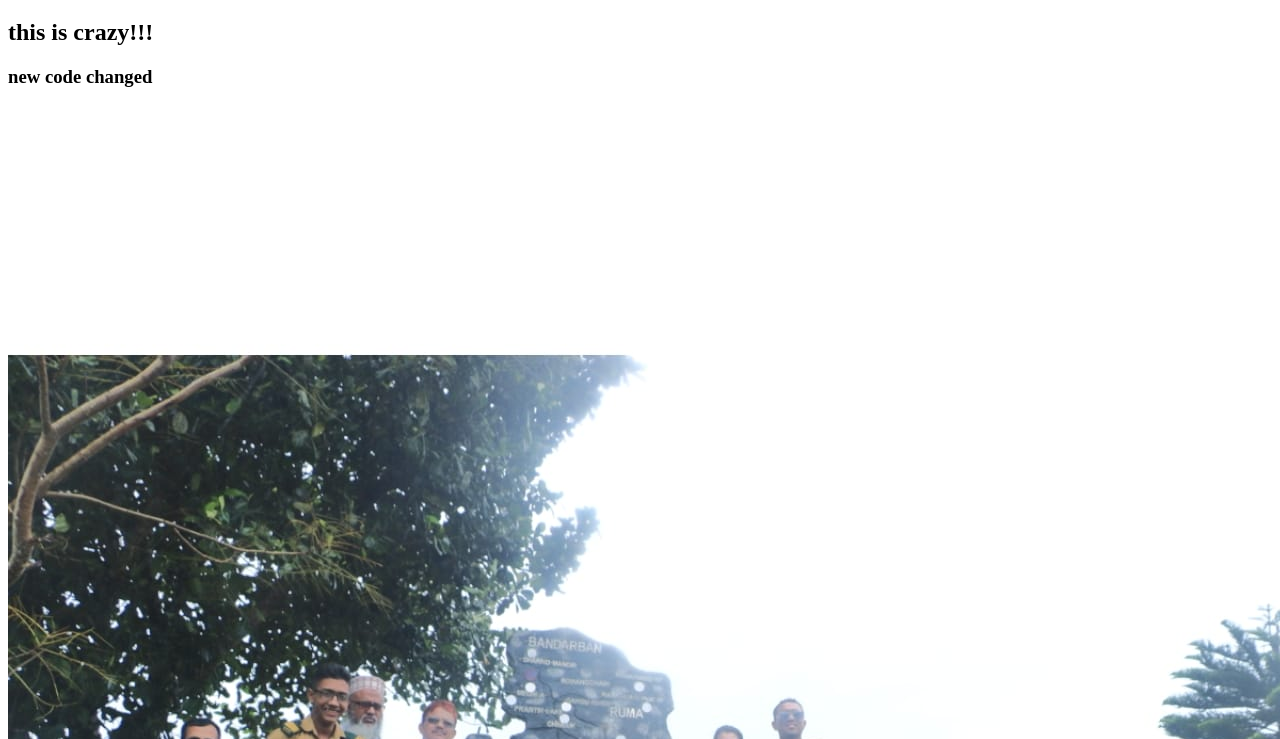
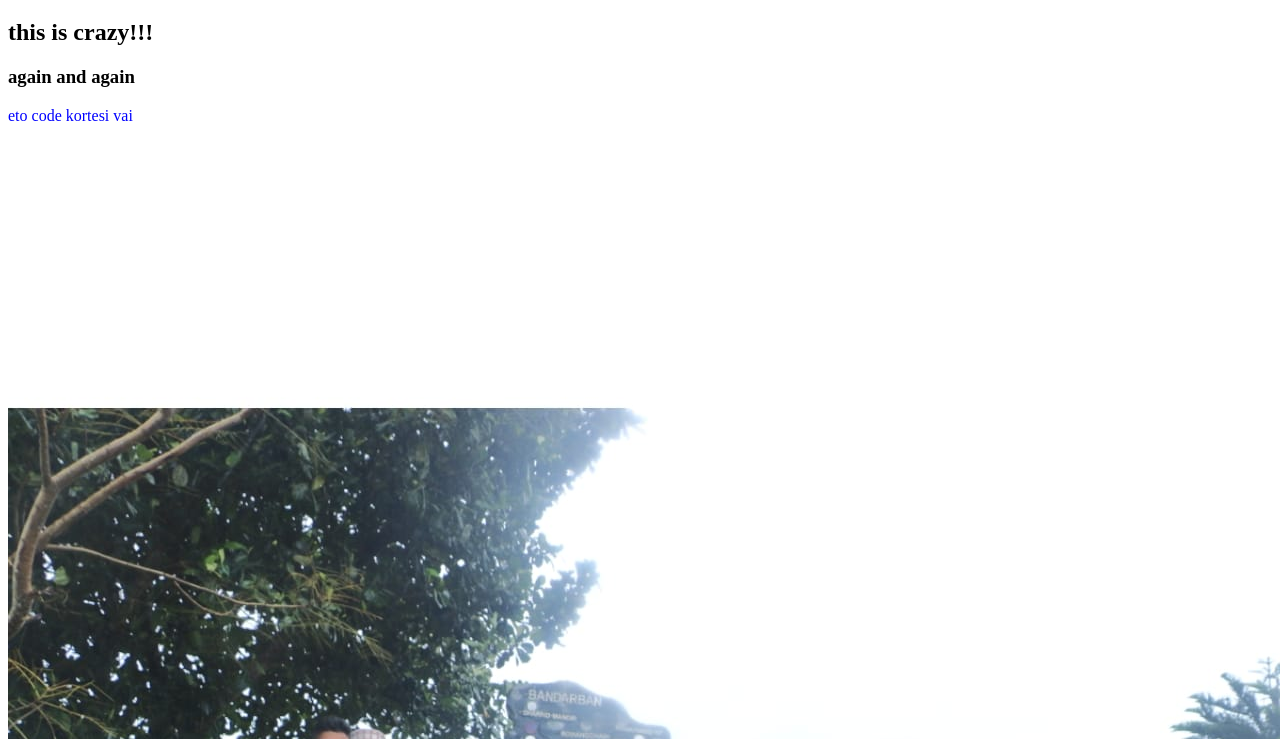
Before and after one commit to akib1875/my-second-repo, a plain HTML site: page index.html in a window 1280 px wide. Shown: the part 61-800 px from the top of the page. Drawn offline with Linux system fonts and the light colour scheme.

Commit message:
new kahini

```diff
--- a/index.html
+++ b/index.html
@@ -10,7 +10,9 @@
 <body>
     <h1>mama I can code now</h1>
     <h2>this is crazy!!!</h2>
-    <h3>new code changed
+    <h3>again and again</h3>
+    <p>eto code kortesi vai
+    </p>
     <img src="11exc.jpg" alt="">
     <img src="12exc.jpg" alt="">
 
```
